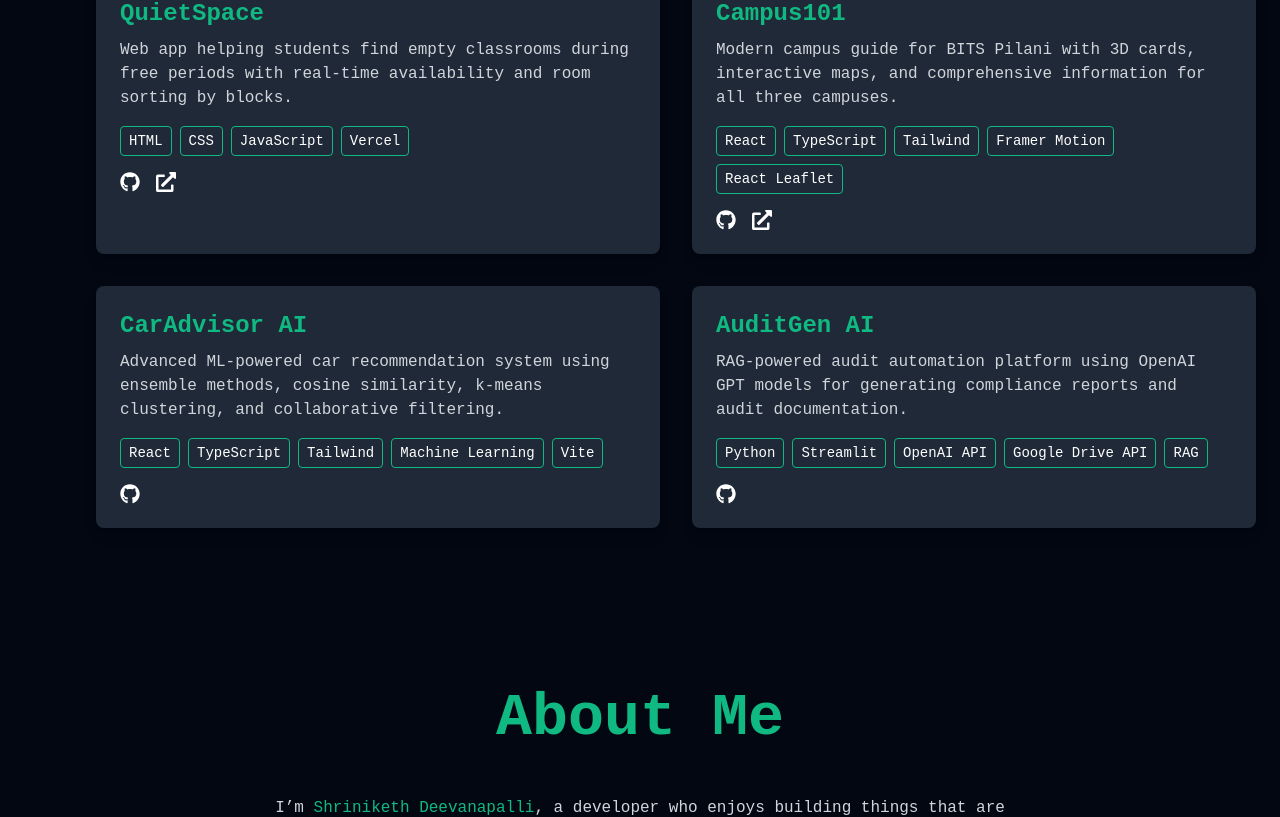
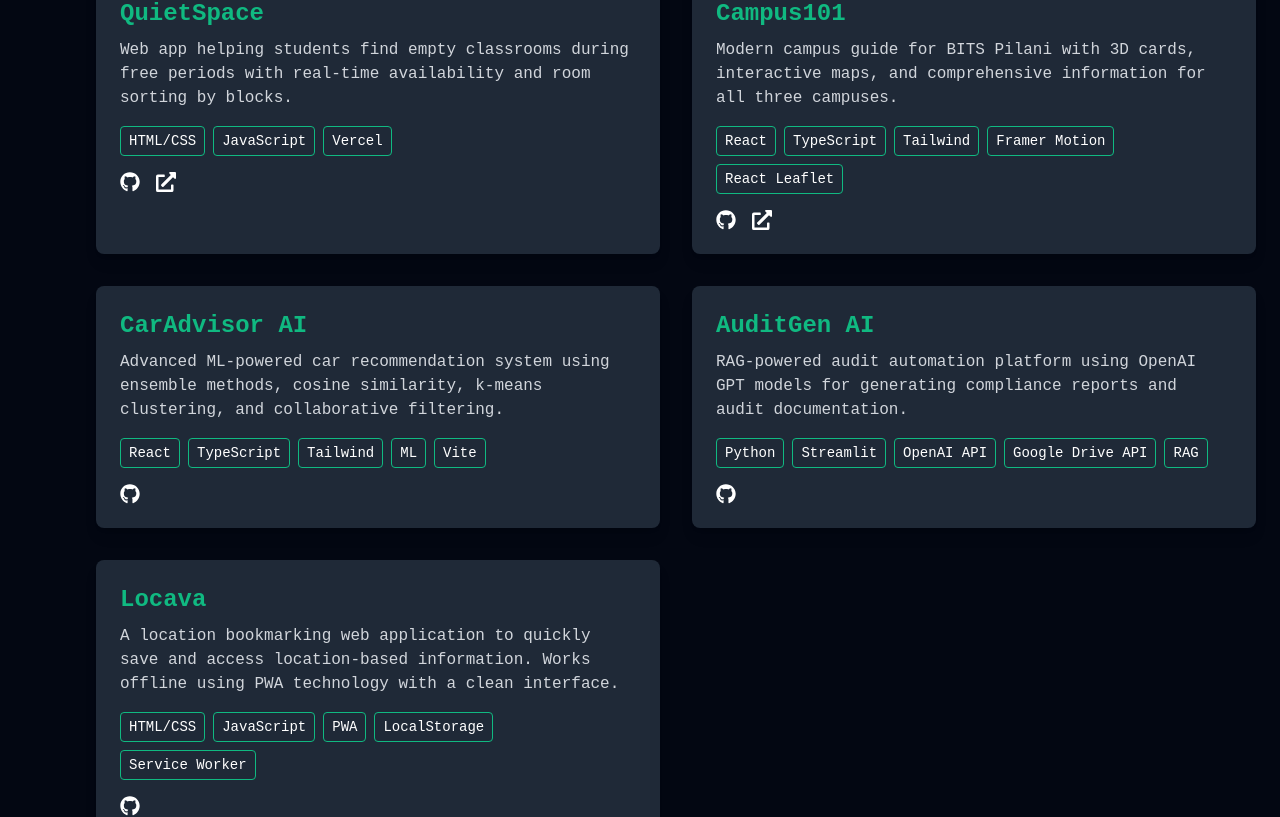
Before and after one commit to sdeevanapalli/sdeevanapalli-portfolio, a React (Vite) app: page / in a window 1280 px wide. Shown: the part 994-1811 px from the top of the page. Built offline with nearby package versions, Linux system fonts and the light colour scheme; the HTML template or start-up script is replaced by a standard one.

Commit message:
new project

```diff
--- a/src/components/Projects.tsx
+++ b/src/components/Projects.tsx
@@ -5,7 +5,7 @@
   {
     name: "QuietSpace",
     description: "Web app helping students find empty classrooms during free periods with real-time availability and room sorting by blocks.",
-    tech: ["HTML", "CSS", "JavaScript", "Vercel"],
+    tech: ["HTML/CSS", "JavaScript", "Vercel"],
     github: "https://github.com/sdeevanapalli/quietspace",
     live: "https://qsbphc.vercel.app",
   },
@@ -19,7 +19,7 @@
   {
     name: "CarAdvisor AI",
     description: "Advanced ML-powered car recommendation system using ensemble methods, cosine similarity, k-means clustering, and collaborative filtering.",
-    tech: ["React", "TypeScript", "Tailwind", "Machine Learning", "Vite"],
+    tech: ["React", "TypeScript", "Tailwind", "ML", "Vite"],
     github: "https://github.com/LuciferK47/advicemegang",
   },
   {
@@ -27,6 +27,12 @@
     description: "RAG-powered audit automation platform using OpenAI GPT models for generating compliance reports and audit documentation.",
     tech: ["Python", "Streamlit", "OpenAI API", "Google Drive API", "RAG"],
     github: "https://github.com/sdeevanapalli/audit_gen",
+  },
+  {
+    name: "Locava",
+    description: "A location bookmarking web application to quickly save and access location-based information. Works offline using PWA technology with a clean interface.",
+    tech: ["HTML/CSS", "JavaScript", "PWA", "LocalStorage", "Service Worker"],
+    github: "https://github.com/sdeevanapalli/locava"
   },
 ];
 
```
